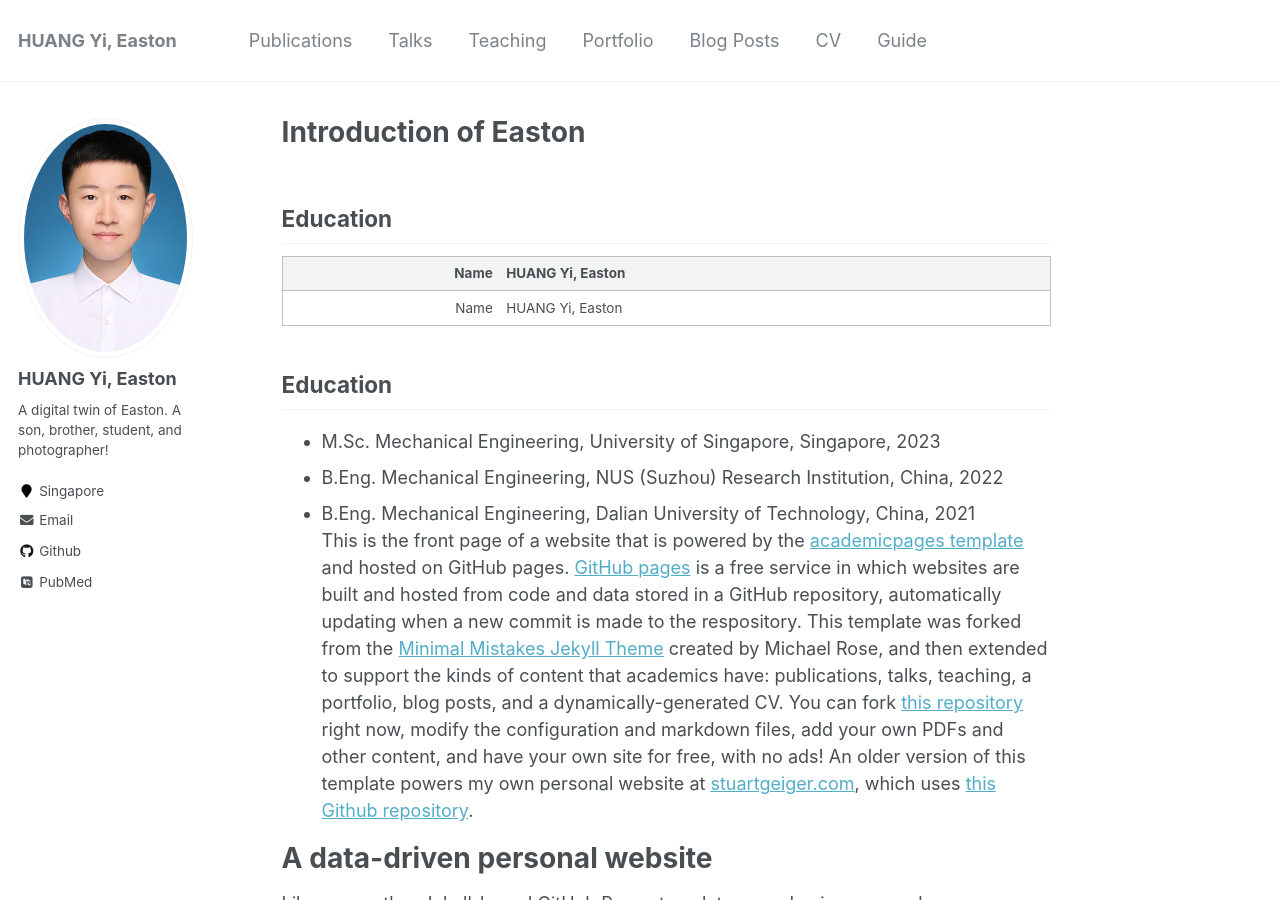
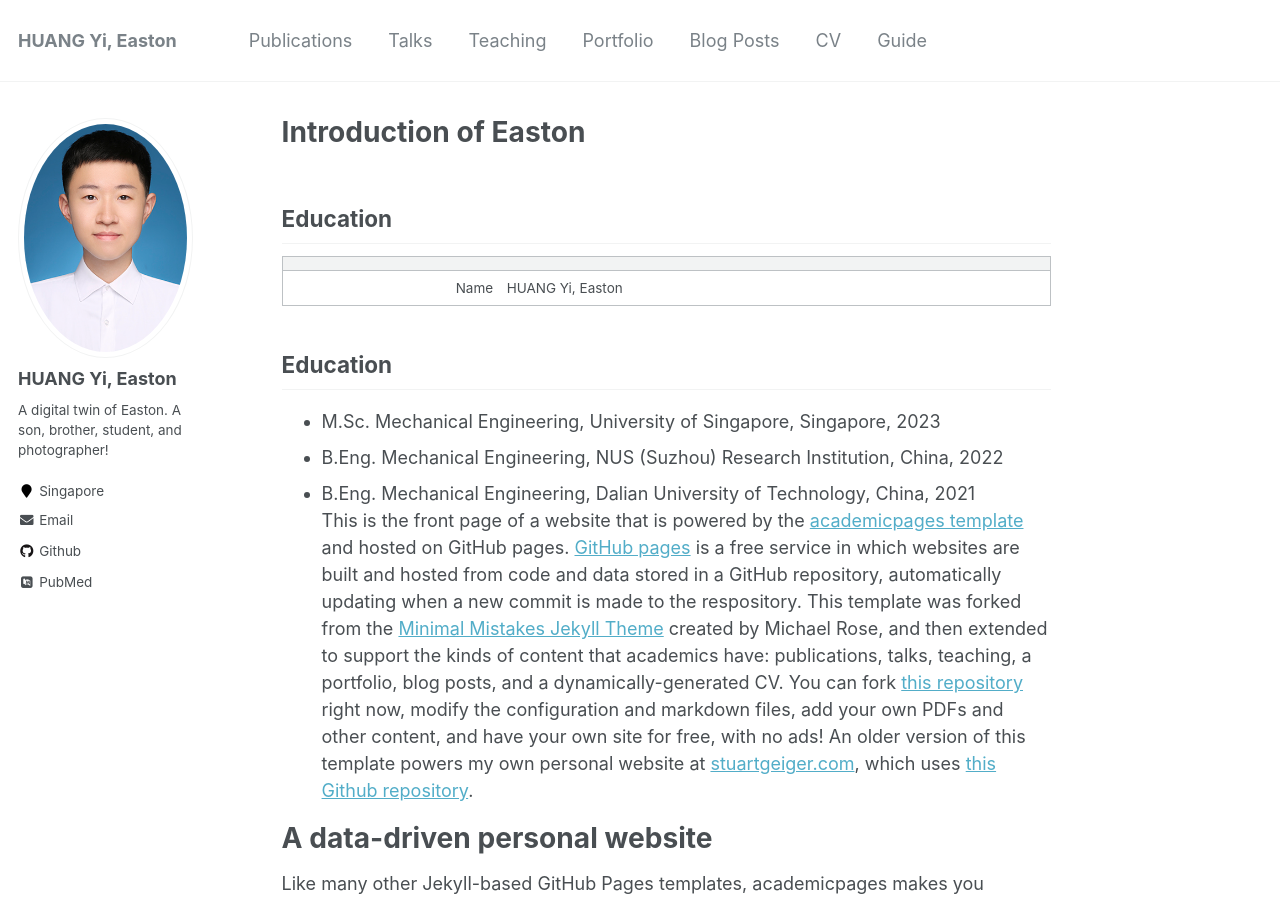
Before and after one commit to easton-hy/easton-hy.github.io, a Jekyll site: the page built from _pages/about.md, in a window 1280 px wide and 900 px high. Built offline with Jekyll 4.4.1, drawn with Linux system fonts in a browser that asks for light colours; some web fonts are replaced.

Commit message:
Update about.md

```diff
--- a/_pages/about.md
+++ b/_pages/about.md
@@ -15,7 +15,7 @@ td,th{
   border: none!important;
 }
 </style>
-| Name | HUANG Yi, Easton |
+| <!-- --> | <!-- --> |
 |------: | :------|
 | Name | HUANG Yi, Easton |
 
```
